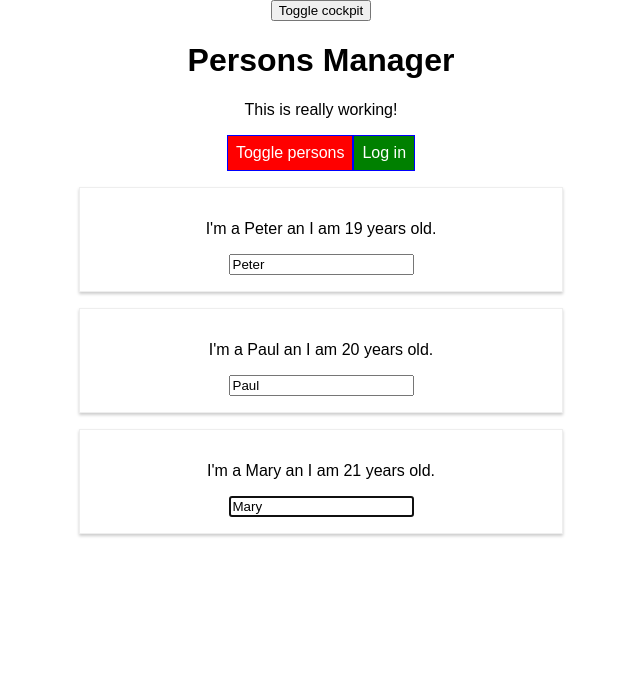
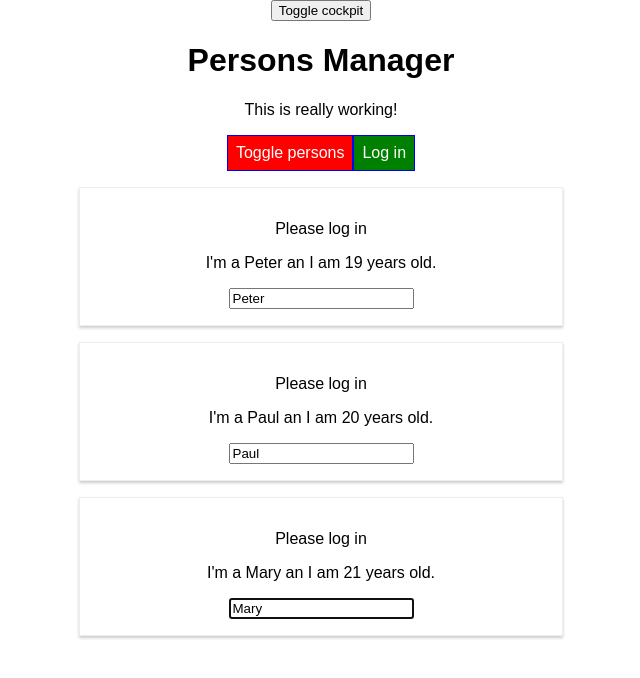
Before and after one commit to makomweb/notes-react-course, a React app in the folder react-complete-guide/: page / in a window 1280 px wide. Shown: the top 678 px of the page, without its empty margins (319-959 px from the left). Built offline with nearby package versions, Linux system fonts and the light colour scheme.

Commit message:
use the isAuthenticated state in the child components

```diff
--- a/react-complete-guide/src/Components/Persons/Person/Person.js
+++ b/react-complete-guide/src/Components/Persons/Person/Person.js
@@ -47,9 +47,10 @@ class Person extends Component {
 
     render() {
         console.log('[Person.js] render()');
-        const { age, name, click, children, changed } = this.props;
+        const { age, name, click, children, changed, isAuthenticated } = this.props;
         return (
             <Fragment >
+                { isAuthenticated ? <p>Authenticated</p> : <p>Please log in</p>}
                 <p onClick={click}>I'm a {name} an I am {age} years old.</p>
                 <p>{children}</p>
                 <input
--- a/react-complete-guide/src/Components/Persons/Persons.js
+++ b/react-complete-guide/src/Components/Persons/Persons.js
@@ -46,7 +46,7 @@ class Persons extends PureComponent {
 
     render() {
         console.log('[Persons.js] render()');
-        const { persons, clicked, changed } = this.props;
+        const { persons, clicked, changed, isAuthenticated } = this.props;
         return persons
             .map((person, index) =>
                 <Person
@@ -54,7 +54,8 @@ class Persons extends PureComponent {
                     name={person.name}
                     age={person.age}
                     click={clicked.bind(this, index)}
-                    changed={(event) => changed(event, person.id)} />
+                    changed={(event) => changed(event, person.id)}
+                    isAuthenticated={isAuthenticated} />
             );
     }
 }
--- a/react-complete-guide/src/Containers/App.js
+++ b/react-complete-guide/src/Containers/App.js
@@ -88,13 +88,14 @@ class App extends Component {
 
   render() {
     console.log('[App.js] render()');
-    const { showPersons, persons } = this.state;
+    const { showPersons, persons, userIsAuthenticated } = this.state;
 
     let personsComponent = showPersons ?
       <Persons
         persons={persons}
         clicked={this.deletePersonHandler}
-        changed={this.nameChangedHandler} /> : null;
+        changed={this.nameChangedHandler}
+        isAuthenticated={userIsAuthenticated} /> : null;
 
     return (
       <Aux className={classes.App}>
```
